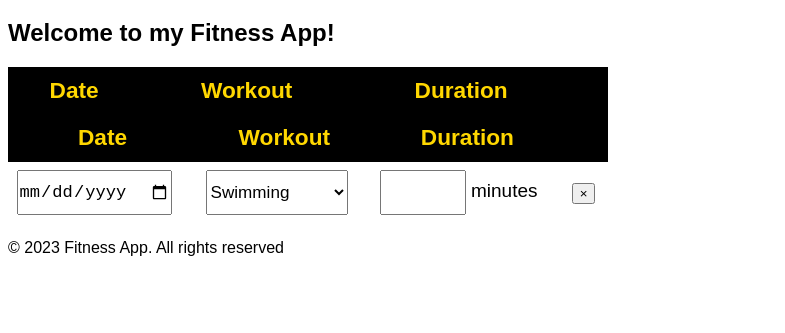
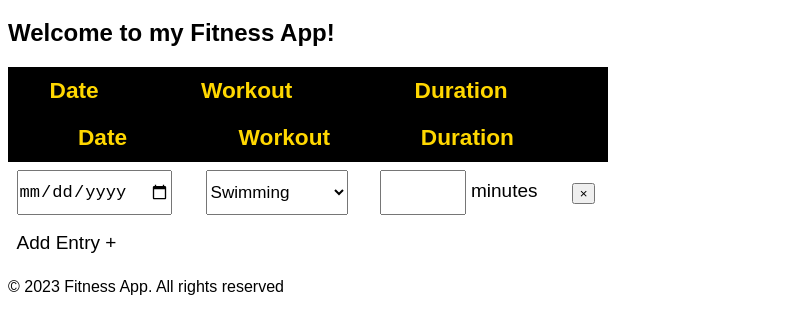
Before and after one commit to krystalmark/fitness, a plain HTML site: page fitness project/index.html in a window 1280 px wide. Shown: the part 61-394 px from the top of the page, without its empty margins (0-785 px from the left). Drawn offline with Linux system fonts and the light colour scheme.

Commit message:
adding an entry span

```diff
--- a/fitness project/index.html
+++ b/fitness project/index.html
@@ -1,4 +1,5 @@
 <!DOCTYPE html>
+<html lang="en">
 <html>
     <head>
         <title>Fitness App</title>
@@ -54,6 +55,11 @@
                         <td>
                             <button type="button" class="tracker__button">&times</button>
                         </td>
+                        <tr class="tracker__row tracker__row--add">
+                            <td colspan="4">
+                                <span class="tracker__add">Add Entry &plus;</span>
+                            </td>
+                        </tr>
                 </table>
             </div>
         </main>
```
